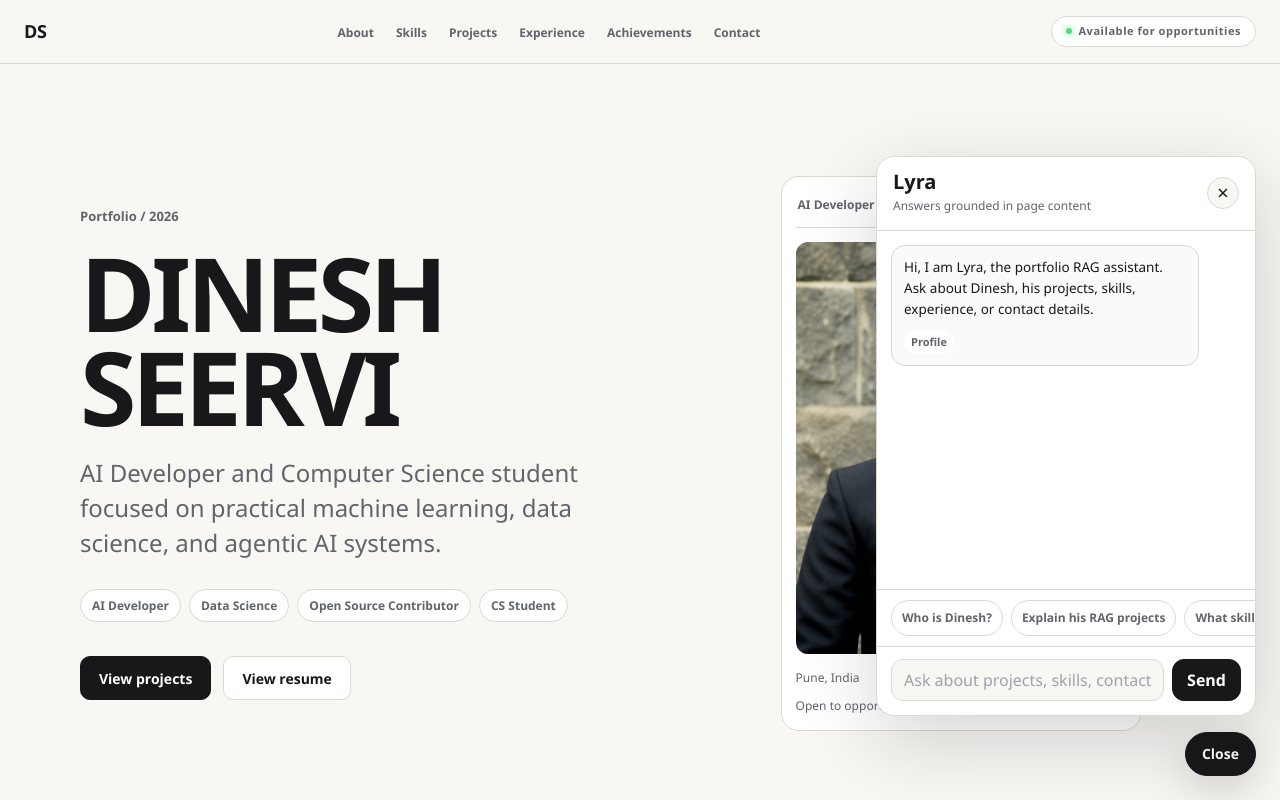
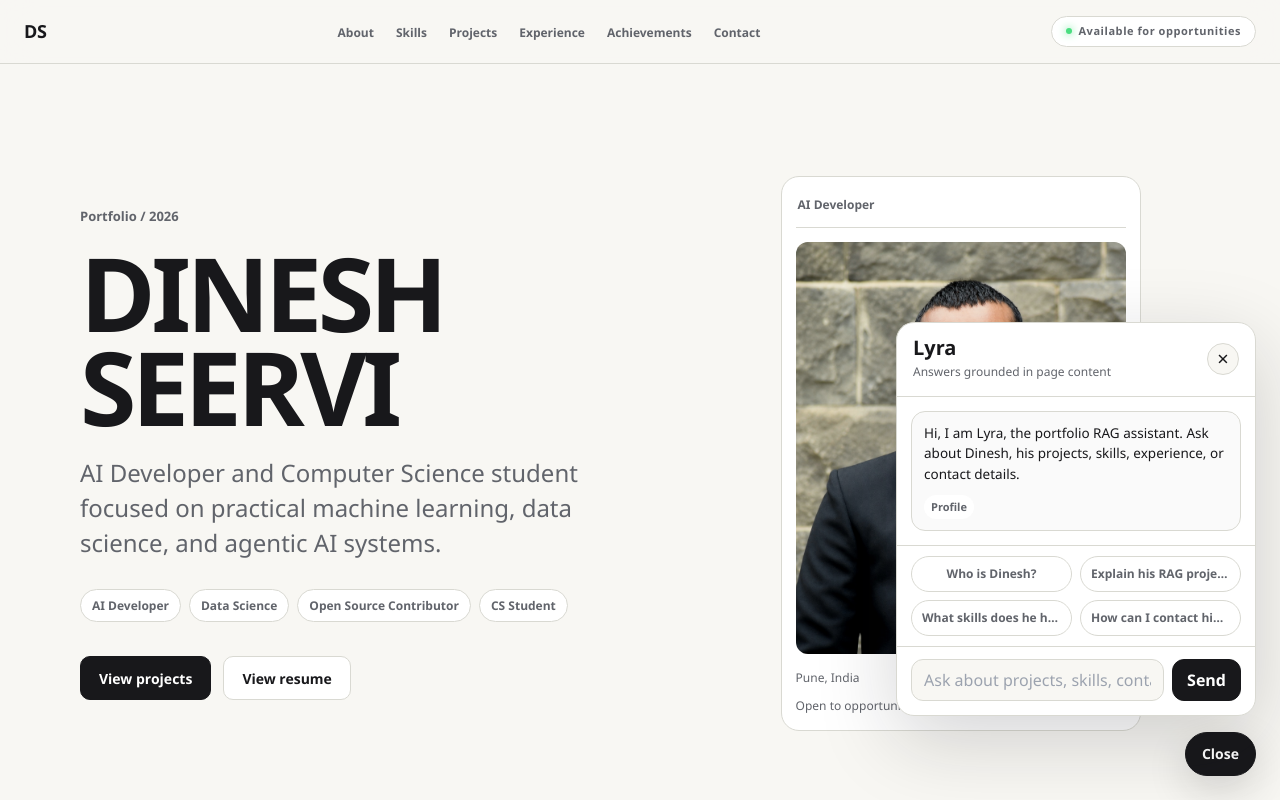
Before and after one commit to DS123-ally/My-Portfolio, a Next.js app: page / in a window 1280 px wide. Both pictures are taken after a click on the button "Ask Lyra". Shown: the top 800 px of the page. Built offline with nearby package versions, Linux system fonts and the light colour scheme.

Commit message:
feat: fix the ui ux

```diff
--- a/app/globals.css
+++ b/app/globals.css
@@ -673,10 +673,10 @@ footer {
   right: 24px;
   bottom: 84px;
   z-index: 80;
-  width: min(380px, calc(100vw - 32px));
-  height: min(560px, calc(100vh - 112px));
+  width: min(360px, calc(100vw - 32px));
+  max-height: min(560px, calc(100vh - 112px));
   display: grid;
-  grid-template-rows: auto minmax(0, 1fr) auto auto;
+  grid-template-rows: auto auto auto auto;
   overflow: hidden;
   border: 1px solid var(--line);
   border-radius: 18px;
@@ -726,14 +726,15 @@ footer {
   display: grid;
   align-content: start;
   gap: 12px;
-  overflow: auto;
+  max-height: 300px;
+  overflow-y: auto;
   overflow-x: hidden;
   padding: 14px;
   scrollbar-width: thin;
 }
 
 .rag-chat__message {
-  max-width: 88%;
+  max-width: 100%;
   padding: 11px 12px;
   border: 1px solid var(--line);
   border-radius: 14px;
@@ -742,6 +743,7 @@ footer {
 
 .rag-chat__message--user {
   justify-self: end;
+  max-width: 86%;
   background: var(--accent-soft);
 }
 
@@ -769,21 +771,17 @@ footer {
 
 .rag-chat__suggestions {
   display: flex;
+  flex-wrap: wrap;
   gap: 8px;
-  overflow-x: auto;
-  overflow-y: hidden;
+  overflow: visible;
   padding: 10px 14px;
   border-top: 1px solid var(--line);
-  scrollbar-width: none;
-}
-
-.rag-chat__suggestions::-webkit-scrollbar {
-  display: none;
 }
 
 .rag-chat__suggestions button {
-  flex: 0 0 auto;
-  max-width: 210px;
+  flex: 1 1 calc(50% - 8px);
+  min-width: 0;
+  max-width: none;
   padding: 7px 10px;
   border: 1px solid var(--line);
   border-radius: 999px;
@@ -924,5 +922,14 @@ footer {
   .rag-chat {
     right: 16px;
     bottom: 74px;
+    width: calc(100vw - 32px);
+  }
+
+  .rag-chat__messages {
+    max-height: 260px;
+  }
+
+  .rag-chat__suggestions button {
+    flex-basis: 100%;
   }
 }
--- a/components/ChatBot.tsx
+++ b/components/ChatBot.tsx
@@ -1,6 +1,6 @@
 'use client'
 
-import { useRef, useState } from 'react'
+import { useEffect, useRef, useState } from 'react'
 import { AnimatePresence, motion } from 'framer-motion'
 
 const KNOWLEDGE = [
@@ -34,6 +34,14 @@ type Message = {
   sources?: string[]
 }
 
+const INITIAL_MESSAGES: Message[] = [
+  {
+    role: 'assistant',
+    text: 'Hi, I am Lyra, the portfolio RAG assistant. Ask about Dinesh, his projects, skills, experience, or contact details.',
+    sources: ['Profile'],
+  },
+]
+
 function retrieve(query: string) {
   const tokens = query.toLowerCase().split(/\W+/).filter(Boolean)
   return KNOWLEDGE
@@ -60,14 +68,20 @@ function answerQuestion(query: string) {
 export default function ChatBot() {
   const [open, setOpen] = useState(false)
   const [input, setInput] = useState('')
-  const [messages, setMessages] = useState<Message[]>([
-    {
-      role: 'assistant',
-      text: 'Hi, I am Lyra, the portfolio RAG assistant. Ask about Dinesh, his projects, skills, experience, or contact details.',
-      sources: ['Profile'],
-    },
-  ])
+  const [messages, setMessages] = useState<Message[]>(INITIAL_MESSAGES)
   const inputRef = useRef<HTMLInputElement>(null)
+
+  useEffect(() => {
+    const resetChat = () => {
+      setOpen(false)
+      setInput('')
+      setMessages(INITIAL_MESSAGES)
+    }
+
+    resetChat()
+    window.addEventListener('pageshow', resetChat)
+    return () => window.removeEventListener('pageshow', resetChat)
+  }, [])
 
   const send = (value: string) => {
     const question = value.trim()
@@ -85,7 +99,7 @@ export default function ChatBot() {
 
   return (
     <>
-      <button className="rag-chat-button" onClick={() => setOpen((value) => !value)} aria-label="Open RAG assistant">
+      <button className="rag-chat-button" onClick={() => setOpen((value) => !value)} aria-label="Open Lyra assistant">
         {open ? 'Close' : 'Ask Lyra'}
       </button>
 
@@ -103,7 +117,7 @@ export default function ChatBot() {
                 <strong>Lyra</strong>
                 <span>Answers grounded in page content</span>
               </div>
-              <button onClick={() => setOpen(false)} aria-label="Close RAG assistant">×</button>
+              <button onClick={() => setOpen(false)} aria-label="Close Lyra assistant">×</button>
             </div>
 
             <div className="rag-chat__messages">
```
